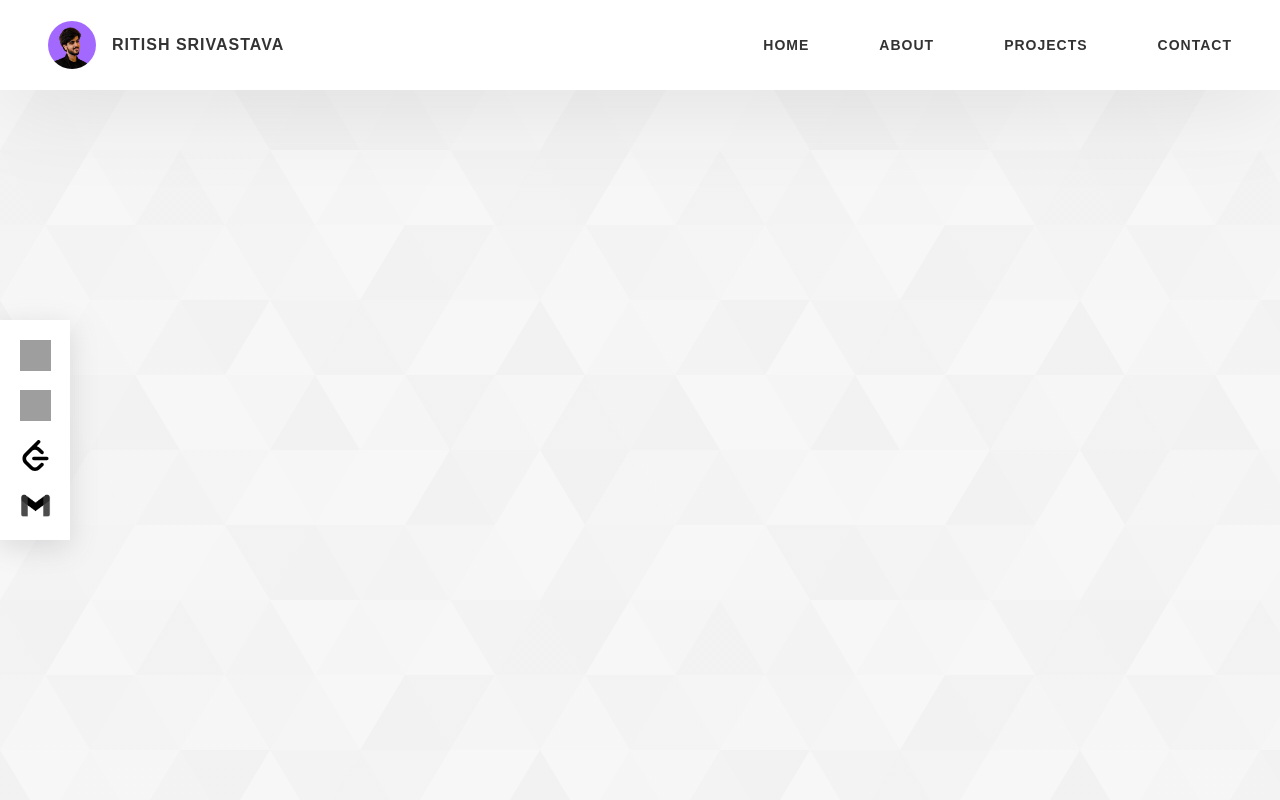
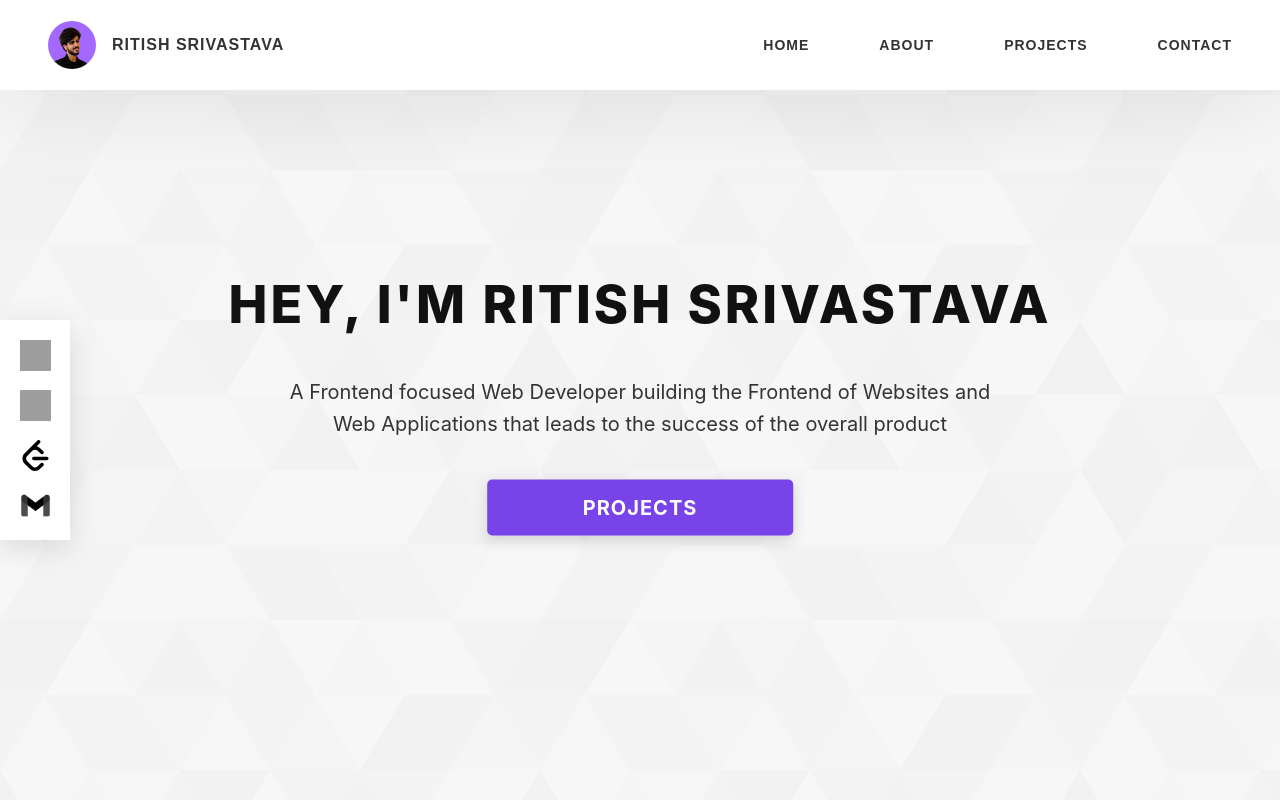
Before and after one commit to ritish1912/My-portfolio, a React (Create React App) app: page / in a window 1280 px wide. Shown: the top 800 px of the page. Built offline with nearby package versions, Linux system fonts and the light colour scheme; grey boxes are pictures that could not be loaded.

Commit message:
Home-section-complete

```diff
--- a/public/index.html
+++ b/public/index.html
@@ -2,7 +2,10 @@
 <html lang="en">
   <head>
     <meta charset="utf-8" />
-    <link rel="icon" href="%PUBLIC_URL%/favicon.ico" />
+    <link
+      rel="icon"
+      href="%PUBLIC_URL%/PXL_20230521_165428269-Photoroom,png-Photoroom (2)-photoaidcom-cropped.png"
+    />
     <meta name="viewport" content="width=device-width, initial-scale=1" />
     <meta name="theme-color" content="#000000" />
     <meta
@@ -10,6 +13,7 @@
       content="Web site created using create-react-app"
     />
     <link rel="apple-touch-icon" href="%PUBLIC_URL%/logo192.png" />
+    z
     <!--
       manifest.json provides metadata used when your web app is installed on a
       user's mobile device or desktop. See https://developers.google.com/web/fundamentals/web-app-manifest/
@@ -24,7 +28,7 @@
       work correctly both with client-side routing and a non-root public URL.
       Learn how to configure a non-root public URL by running `npm run build`.
     -->
-    <title>React App</title>
+    <title>Ritish Portfolio</title>
   </head>
   <body>
     <noscript>You need to enable JavaScript to run this app.</noscript>
--- a/src/components/HomePage.jsx
+++ b/src/components/HomePage.jsx
@@ -2,7 +2,18 @@ import React from "react";
 import styles from "../styles/homePage.module.css";
 
 function HomePage() {
-  return <div className={styles.container}></div>;
+  return (
+    <div className={styles.container}>
+      <div className={styles.poster}>
+        <div className={styles.name}>HEY, I'M RITISH SRIVASTAVA</div>
+        <div className={styles.info}>
+          A Frontend focused Web Developer building the Frontend of Websites and
+          Web Applications that leads to the success of the overall product
+        </div>
+        <a className={styles.button}>Projects</a>
+      </div>
+    </div>
+  );
 }
 
 export default HomePage;
--- a/src/styles/homePage.module.css
+++ b/src/styles/homePage.module.css
@@ -13,3 +13,47 @@
   position: relative;
   /* box-shadow: inset 0 10px 100px rgba(0, 0, 0, 0.1); */
 }
+.poster {
+  display: flex;
+  flex-direction: column;
+  align-items: center;
+  position: absolute;
+  top: 30%;
+  left: 50%;
+  transform: translate(-50%, -50%);
+  width: 92%;
+  gap: 40px;
+}
+.name {
+  font-size: 52px;
+  text-transform: uppercase;
+  letter-spacing: 3px;
+  text-align: center;
+  color: #111;
+  font-weight: 800;
+}
+
+.info {
+  color: #333;
+  font-size: 20px;
+  text-align: center;
+  width: 60%;
+  line-height: 1.6;
+}
+.button {
+  background: #7843e9;
+  color: #fff;
+  text-transform: uppercase;
+  letter-spacing: 1px;
+  display: inline-block;
+  font-weight: 700;
+  border-radius: 5px;
+  box-shadow: 0 5px 15px 0 rgba(0, 0, 0, 0.15);
+  transition: transform 0.3s;
+  padding: 1rem 6rem;
+  font-size: 20px;
+}
+.button:hover {
+  cursor: pointer;
+  transform: translate(0, -5px);
+}
```
Also changed, not shown: public/PXL_20230521_165428269-Photoroom,png-Photoroom (2)-photoaidcom-cropped.png (added), 1 other file (tests, documents, lock files or other folders).
